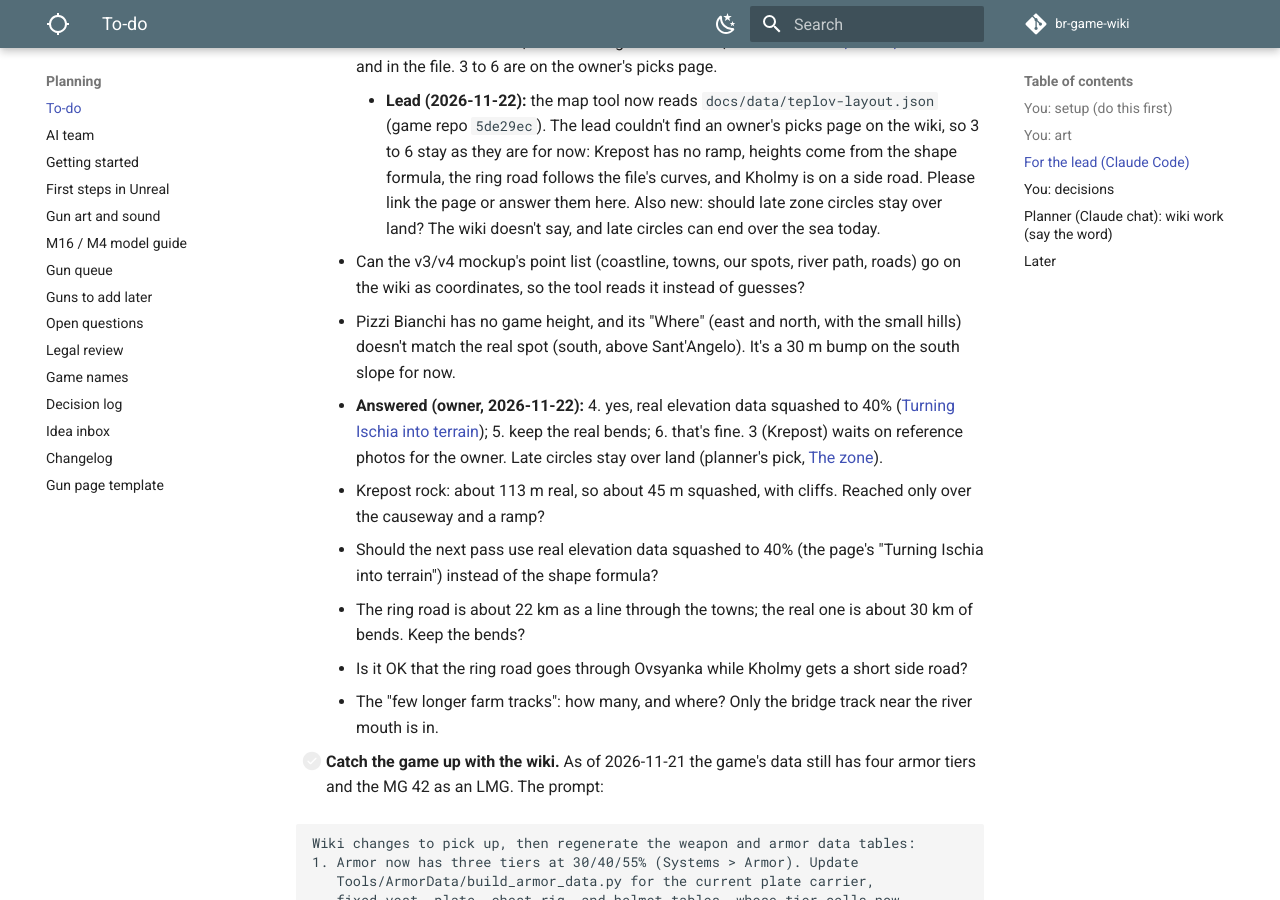
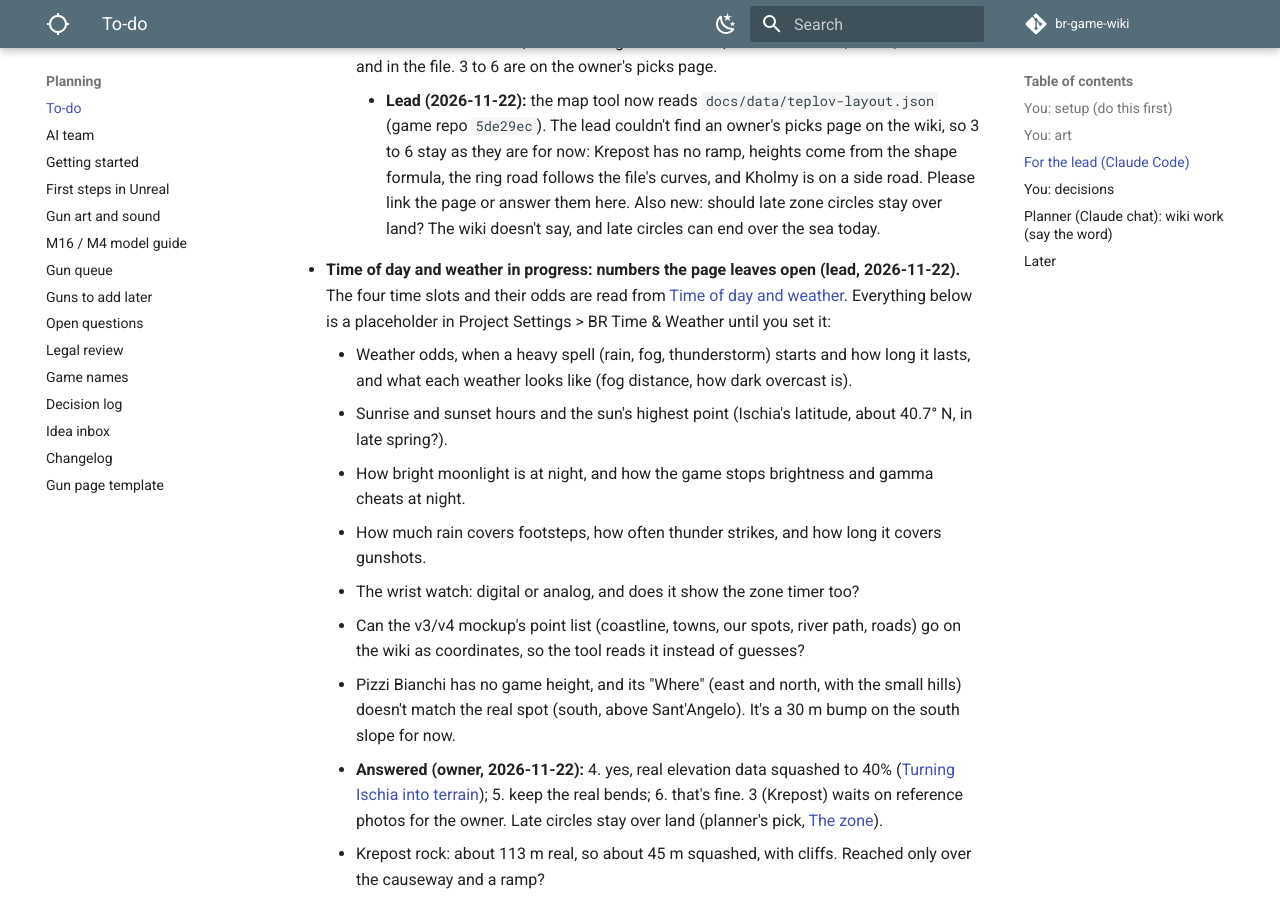
Before and after one commit to DerrickSpartan1/br-game-wiki, an MkDocs documentation site: the page built from docs/planning/to-do.md, in a window 1280 px wide and 900 px high, scrolled down 6405 px. Built offline with MkDocs 1.6.1 and Material for MkDocs 9.7.7, drawn with Linux system fonts in a browser that asks for light colours; comment, search, counter and statistics services are not loaded.

Commit message:
Planner questions: time of day and weather numbers
Co-Authored-By: Claude Opus 5.5 <noreply@anthropic.com>

```diff
--- a/docs/planning/to-do.md
+++ b/docs/planning/to-do.md
@@ -87,6 +87,12 @@ When you tell the lead "check the planner's list," it works through this section
 - **Graybox map started (`a21f234`): questions for the planner (lead, 2026-11-22).** A heightmap generator and named-points file for Teplov are in the game repo (`Tools/MapData/`, preview at `Art/Reference/Map/graybox_heightmap_preview.png`). The wiki has no coordinates, so the coastline, towns, hills, roads and river were traced by hand from public maps of Ischia, stretched to the wiki's 10 × 8 km, and marked as placeholders.
     - **Answered (planner, 2026-11-22):** 1. yes, on [Layout coordinates](../systems/maps.md#layout-coordinates); 2. Pizzi Bianchi was wrong on the page: it's on the south slope above Sant'Angelo, about 170 m in the game, now fixed and in the file; 7. seven longer farm tracks, listed on [Marina, farms, and vaults](../systems/maps.md#marina-farms-and-vaults) and in the file. 3 to 6 are on the owner's picks page.
         - **Lead (2026-11-22):** the map tool now reads `docs/data/teplov-layout.json` (game repo `5de29ec`). The lead couldn't find an owner's picks page on the wiki, so 3 to 6 stay as they are for now: Krepost has no ramp, heights come from the shape formula, the ring road follows the file's curves, and Kholmy is on a side road. Please link the page or answer them here. Also new: should late zone circles stay over land? The wiki doesn't say, and late circles can end over the sea today.
+- **Time of day and weather in progress: numbers the page leaves open (lead, 2026-11-22).** The four time slots and their odds are read from [Time of day and weather](../systems/match-flow.md#time-of-day-and-weather). Everything below is a placeholder in Project Settings > BR Time & Weather until you set it:
+    - Weather odds, when a heavy spell (rain, fog, thunderstorm) starts and how long it lasts, and what each weather looks like (fog distance, how dark overcast is).
+    - Sunrise and sunset hours and the sun's highest point (Ischia's latitude, about 40.7° N, in late spring?).
+    - How bright moonlight is at night, and how the game stops brightness and gamma cheats at night.
+    - How much rain covers footsteps, how often thunder strikes, and how long it covers gunshots.
+    - The wrist watch: digital or analog, and does it show the zone timer too?
     1. Can the v3/v4 mockup's point list (coastline, towns, our spots, river path, roads) go on the wiki as coordinates, so the tool reads it instead of guesses?
     2. Pizzi Bianchi has no game height, and its "Where" (east and north, with the small hills) doesn't match the real spot (south, above Sant'Angelo). It's a 30 m bump on the south slope for now.
     - **Answered (owner, 2026-11-22):** 4. yes, real elevation data squashed to 40% ([Turning Ischia into terrain](../systems/maps.md#turning-ischia-into-terrain)); 5. keep the real bends; 6. that's fine. 3 (Krepost) waits on reference photos for the owner. Late circles stay over land (planner's pick, [The zone](../systems/match-flow.md#the-zone)).
```
